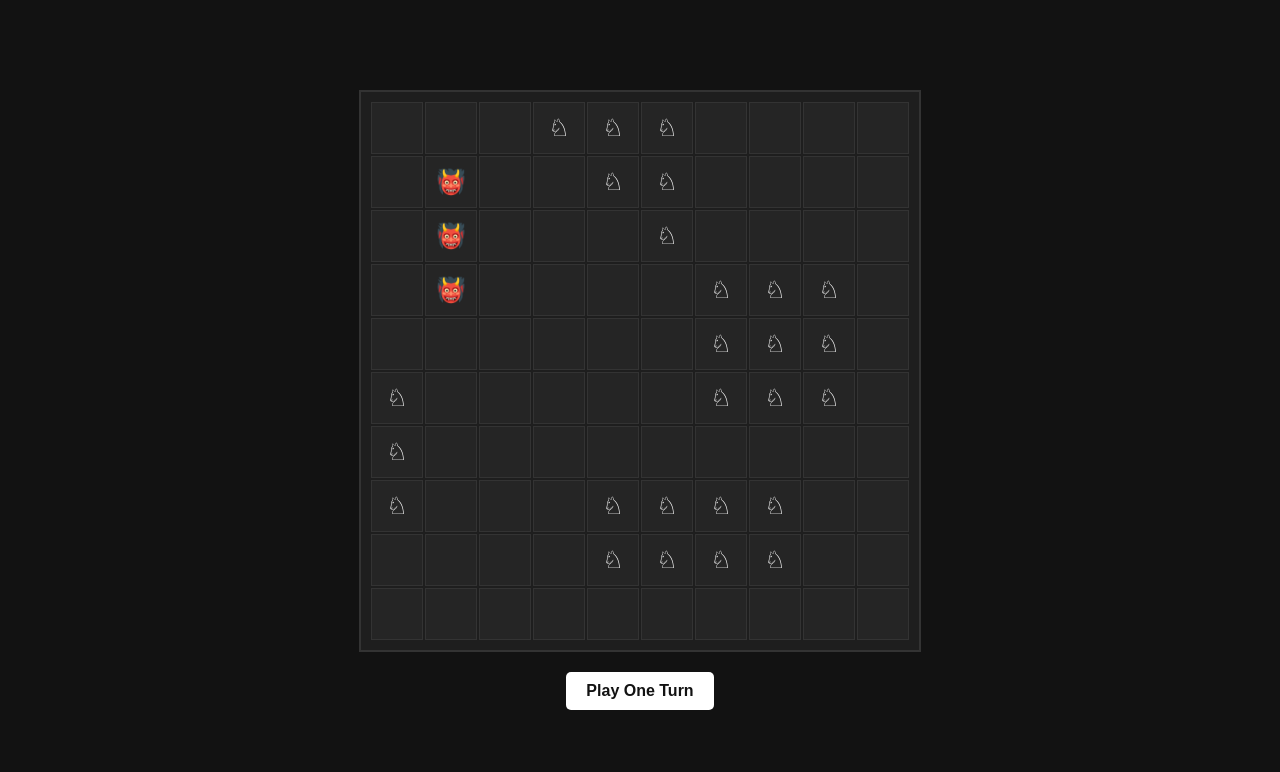
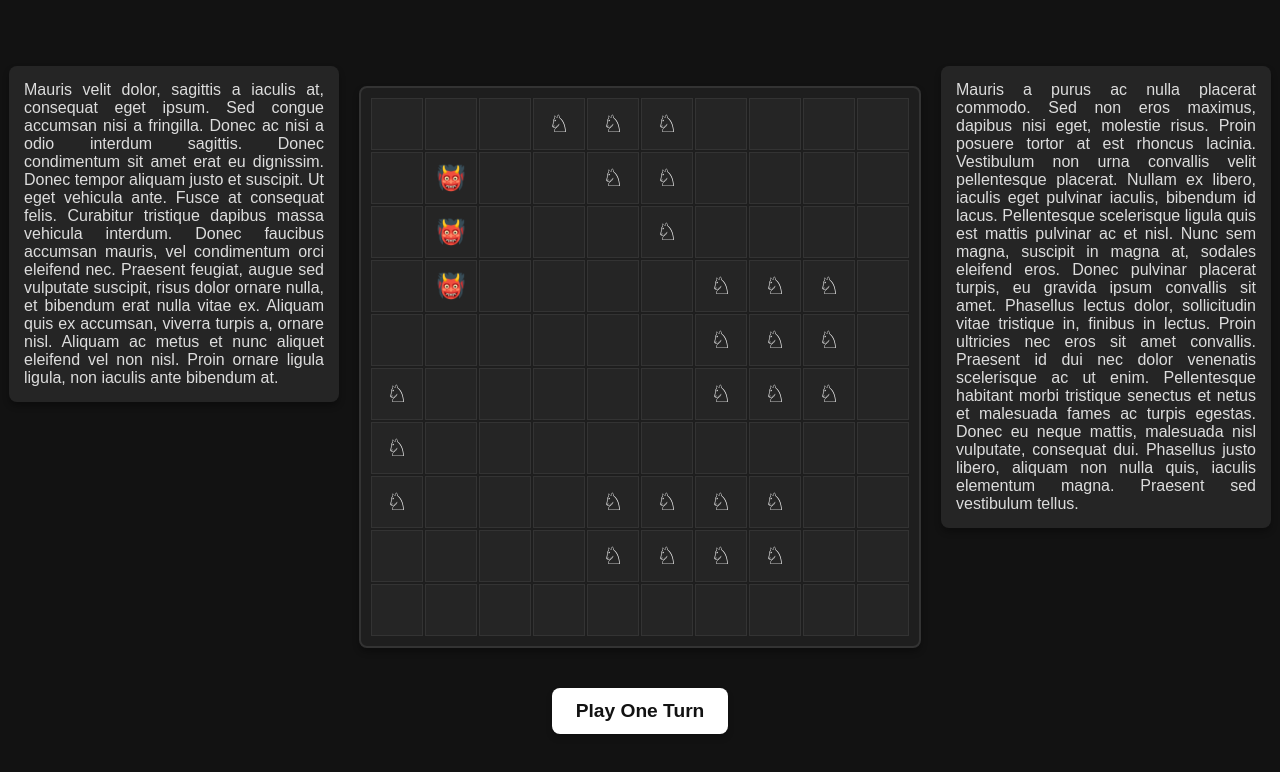
Before and after one commit to penguin-stack/interstice, a website with bundled scripts: page index.html in a window 1280 px wide. Built offline with nearby package versions, Linux system fonts and the light colour scheme.

Commit message:
more nice css

```diff
--- a/index.html
+++ b/index.html
@@ -7,7 +7,11 @@
     <link rel="stylesheet" href="styles.css">
 </head>
 <body>
-    <div id="grid"></div>
+    <div class="container">
+        <div class="left-column">Mauris velit dolor, sagittis a iaculis at, consequat eget ipsum. Sed congue accumsan nisi a fringilla. Donec ac nisi a odio interdum sagittis. Donec condimentum sit amet erat eu dignissim. Donec tempor aliquam justo et suscipit. Ut eget vehicula ante. Fusce at consequat felis. Curabitur tristique dapibus massa vehicula interdum. Donec faucibus accumsan mauris, vel condimentum orci eleifend nec. Praesent feugiat, augue sed vulputate suscipit, risus dolor ornare nulla, et bibendum erat nulla vitae ex. Aliquam quis ex accumsan, viverra turpis a, ornare nisl. Aliquam ac metus et nunc aliquet eleifend vel non nisl. Proin ornare ligula ligula, non iaculis ante bibendum at.</div>
+        <div id="grid"></div>
+        <div class="right-column">Mauris a purus ac nulla placerat commodo. Sed non eros maximus, dapibus nisi eget, molestie risus. Proin posuere tortor at est rhoncus lacinia. Vestibulum non urna convallis velit pellentesque placerat. Nullam ex libero, iaculis eget pulvinar iaculis, bibendum id lacus. Pellentesque scelerisque ligula quis est mattis pulvinar ac et nisl. Nunc sem magna, suscipit in magna at, sodales eleifend eros. Donec pulvinar placerat turpis, eu gravida ipsum convallis sit amet. Phasellus lectus dolor, sollicitudin vitae tristique in, finibus in lectus. Proin ultricies nec eros sit amet convallis. Praesent id dui nec dolor venenatis scelerisque ac ut enim. Pellentesque habitant morbi tristique senectus et netus et malesuada fames ac turpis egestas. Donec eu neque mattis, malesuada nisl vulputate, consequat dui. Phasellus justo libero, aliquam non nulla quis, iaculis elementum magna. Praesent sed vestibulum tellus.</div>
+    </div>
     <button onclick="playOneTurn()">Play One Turn</button>
     <script type="module" src="main.js"></script>
 </body>
--- a/styles.css
+++ b/styles.css
@@ -11,7 +11,31 @@ body {
     font-family: Arial, sans-serif;
 }
 
-/* Center the grid */
+/* Container to hold grid and text columns */
+.container {
+    display: flex;
+    align-items: flex-start;
+    justify-content: center;
+    width: 100%;
+    gap: 20px;
+    margin-bottom: 20px; /* Space between grid and button */
+}
+
+/* Left and Right columns */
+.left-column, .right-column {
+    width: 300px;
+    padding: 15px;
+    color: #ddd;
+    background-color: #252525;
+    text-align: justify;
+    border-radius: 8px;
+    box-shadow: 0 4px 6px rgba(0, 0, 0, 0.3);
+    height: auto;
+    max-height: 80vh;
+    overflow-y: auto;
+}
+
+/* Style for the grid */
 #grid {
     display: grid;
     grid-template-columns: repeat(10, 1fr);
@@ -20,6 +44,9 @@ body {
     background-color: #1e1e1e;
     padding: 10px;
     border: 2px solid #333;
+    border-radius: 8px;
+    box-shadow: 0 4px 6px rgba(0, 0, 0, 0.3);
+    margin-top: 20px;
 }
 
 /* Style each cell to be perfectly square */
@@ -45,14 +72,15 @@ body {
 /* Style the button */
 button {
     margin-top: 20px;
-    padding: 10px 20px;
-    font-size: 1rem;
+    padding: 12px 24px;
+    font-size: 1.2rem;
     color: #121212;
     background-color: #ffffff;
     border: none;
-    border-radius: 5px;
+    border-radius: 8px;
     cursor: pointer;
     font-weight: bold;
+    box-shadow: 0 4px 6px rgba(0, 0, 0, 0.2);
 }
 
 button:hover {
```
